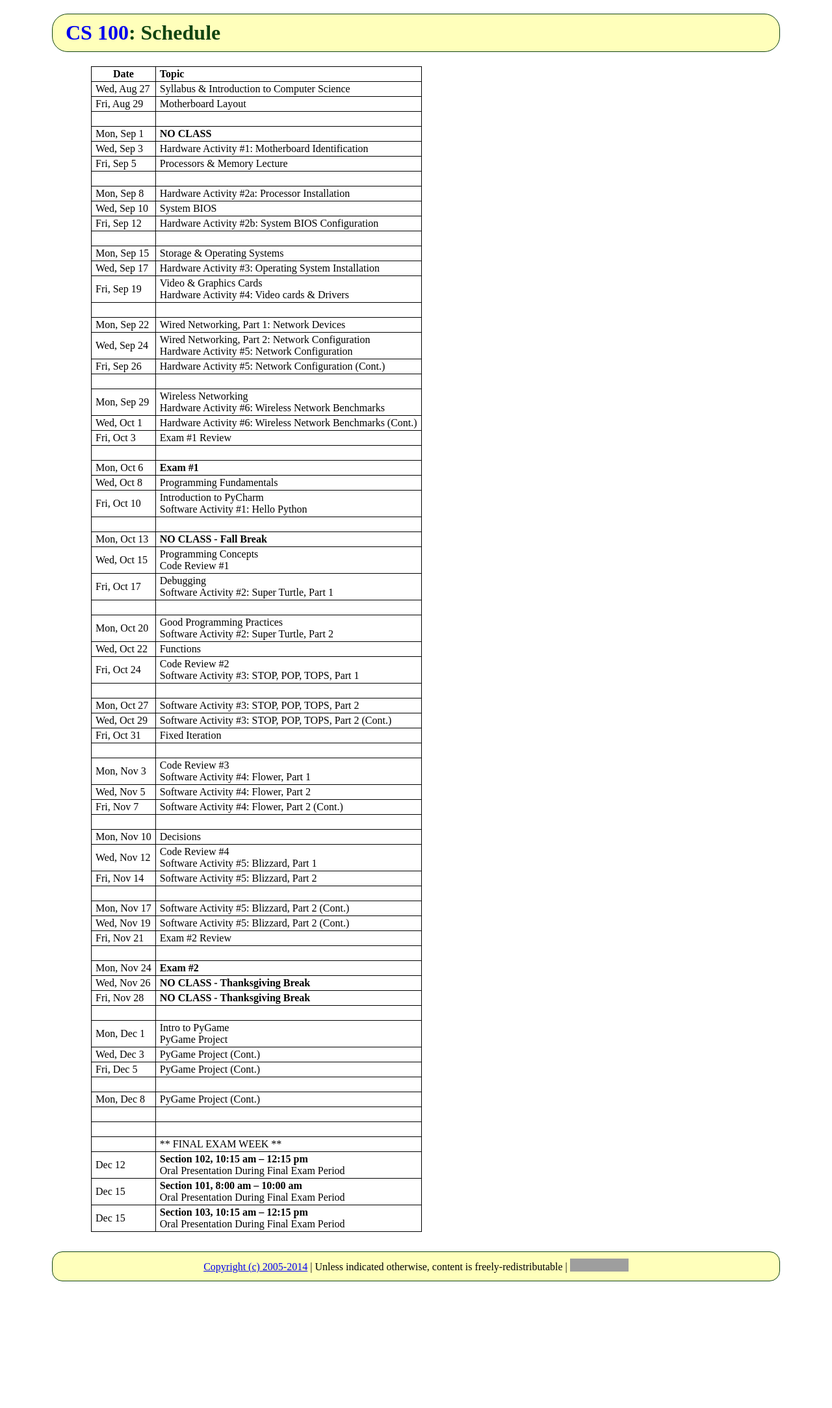
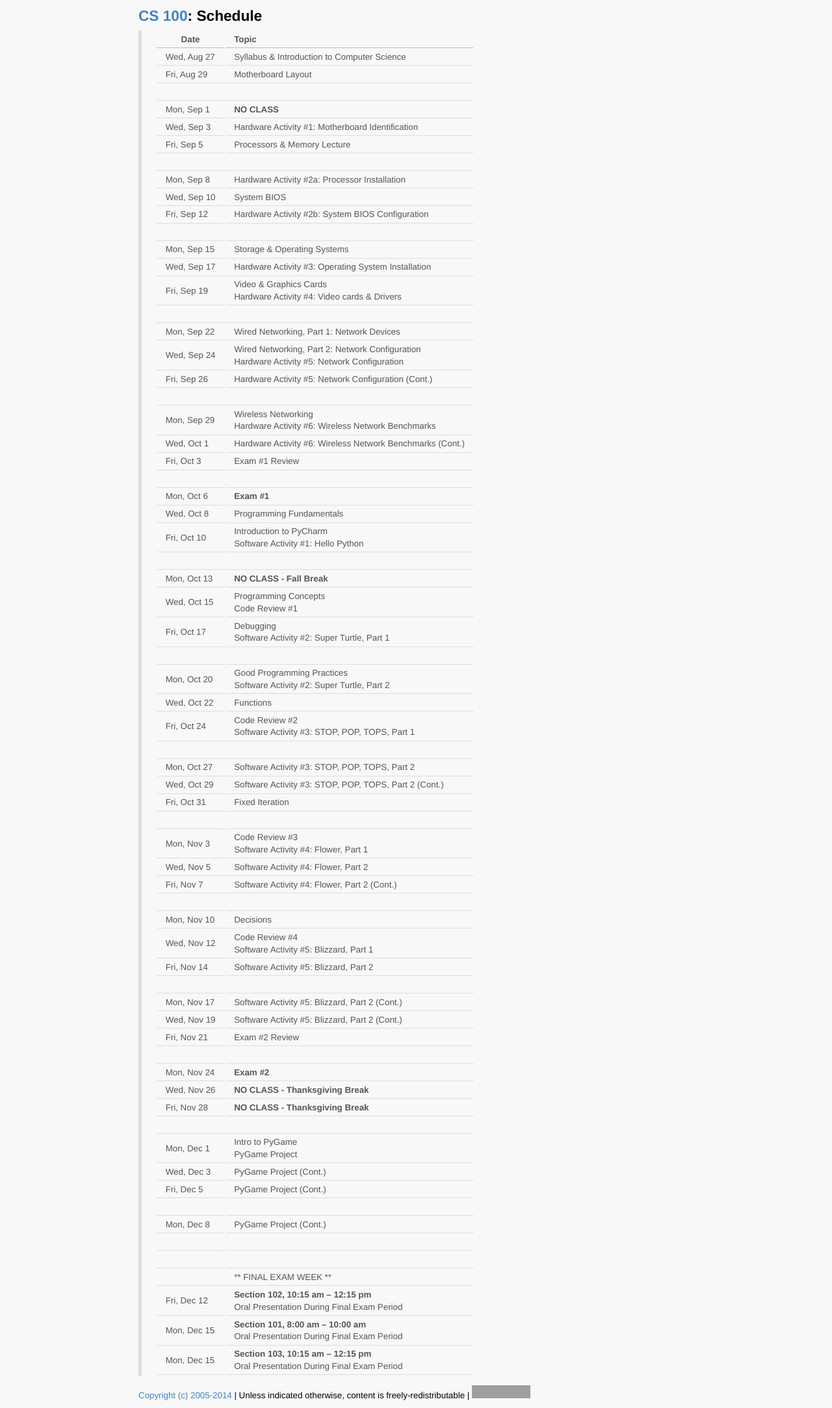
Before and after one commit to ycpcs/cs100-fall2014, a Jekyll site: the page built from schedule.md, in a window 1280 px wide. Shown: the whole page at 65% size. Built offline with Jekyll 4.4.1, drawn with Linux system fonts in a browser that asks for light colours; Markdown is read by kramdown in place of the engine named in the settings; before the commit the page ends 1982 px from its top, so only the background shows below that; grey boxes are pictures that could not be loaded.

Commit message:
Modified CSS style to use GitHub style

```diff
--- a/_layouts/default.html
+++ b/_layouts/default.html
@@ -3,7 +3,7 @@
 	<head>
 		<meta charset="utf-8" />
 		<title>CS 100 - {{ page.title }}</title>
-		<link rel="stylesheet" href="{{ site.url }}/css/cs101.css" />
+		<link rel="stylesheet" href="{{ site.url }}/css/GitHub.css" />
 		<link rel="stylesheet" href="{{ site.url }}/css/syntax.css" />
 	</head>
 
--- /dev/null
+++ b/css/GitHub.css
@@ -0,0 +1,90 @@
+*{margin:0;padding:0;}
+body {
+	font:13.34px helvetica,arial,freesans,clean,sans-serif;
+	color:black;
+	line-height:1.4em;
+	background-color: #F8F8F8;
+	padding: 0.7em;
+}
+p {
+	margin:1em 0;
+	line-height:1.5em;
+}
+table {
+	font-size:inherit;
+	font:100%;
+	margin:1em;
+}
+table th{border-bottom:1px solid #bbb;padding:.2em 1em;}
+table td{border-bottom:1px solid #ddd;padding:.2em 1em;}
+input[type=text],input[type=password],input[type=image],textarea{font:99% helvetica,arial,freesans,sans-serif;}
+select,option{padding:0 .25em;}
+optgroup{margin-top:.5em;}
+pre,code{font:12px Monaco,"Courier New","DejaVu Sans Mono","Bitstream Vera Sans Mono",monospace;}
+pre {
+	margin:1em 0;
+	font-size:12px;
+	background-color:#eee;
+	border:1px solid #ddd;
+	padding:5px;
+	line-height:1.5em;
+	color:#444;
+	overflow:auto;
+	-webkit-box-shadow:rgba(0,0,0,0.07) 0 1px 2px inset;
+	-webkit-border-radius:3px;
+	-moz-border-radius:3px;border-radius:3px;
+}
+pre code {
+	padding:0;
+	font-size:12px;
+	background-color:#eee;
+	border:none;
+}
+code {
+	font-size:12px;
+	background-color:#f8f8ff;
+	color:#444;
+	padding:0 .2em;
+	border:1px solid #dedede;
+}
+img{border:0;max-width:100%;}
+abbr{border-bottom:none;}
+a{color:#4183c4;text-decoration:none;}
+a:hover{text-decoration:underline;}
+a code,a:link code,a:visited code{color:#4183c4;}
+h2,h3{margin:1em 0;}
+h1,h2,h3,h4,h5,h6{border:0;}
+h1{font-size:170%;border-top:4px solid #aaa;padding-top:.5em;margin-top:1.5em;}
+h1:first-child{margin-top:0;padding-top:.25em;border-top:none;}
+h2{font-size:150%;margin-top:1.5em;border-top:4px solid #e0e0e0;padding-top:.5em;}
+h3{margin-top:1em;}
+hr{border:1px solid #ddd;}
+ul{margin:1em 0 1em 2em;}
+ol{margin:1em 0 1em 2em;}
+ul li,ol li{margin-top:.5em;margin-bottom:.5em;}
+ul ul,ul ol,ol ol,ol ul{margin-top:0;margin-bottom:0;}
+blockquote{margin:1em 0;border-left:5px solid #ddd;padding-left:.6em;color:#555;}
+dt{font-weight:bold;margin-left:1em;}
+dd{margin-left:2em;margin-bottom:1em;}
+sup {
+    font-size: 0.83em;
+    vertical-align: super;
+    line-height: 0;
+}
+* {
+	-webkit-print-color-adjust: exact;
+}
+@media screen and (min-width: 914px) {
+    body {
+        width: 854px;
+        margin:0 auto;
+    }
+}
+@media print {
+	table, pre {
+		page-break-inside: avoid;
+	}
+	pre {
+		word-wrap: break-word;
+	}
+}
--- a/schedule.md
+++ b/schedule.md
@@ -68,9 +68,9 @@
 >||
 >||
 >|| ** FINAL EXAM WEEK **
->| Dec 12         |  **Section 102, 10:15 am &ndash; 12:15 pm** <br> Oral Presentation During Final Exam Period
->| Dec 15         |  **Section 101, 8:00 am &ndash; 10:00 am** <br> Oral Presentation During Final Exam Period
->| Dec 15         |  **Section 103, 10:15 am &ndash; 12:15 pm** <br> Oral Presentation During Final Exam Period
+>| Fri, Dec 12         |  **Section 102, 10:15 am &ndash; 12:15 pm** <br> Oral Presentation During Final Exam Period
+>| Mon, Dec 15         |  **Section 101, 8:00 am &ndash; 10:00 am** <br> Oral Presentation During Final Exam Period
+>| Mon, Dec 15         |  **Section 103, 10:15 am &ndash; 12:15 pm** <br> Oral Presentation During Final Exam Period
 
 
 <!-- vim:set wrap: ­-->
```
